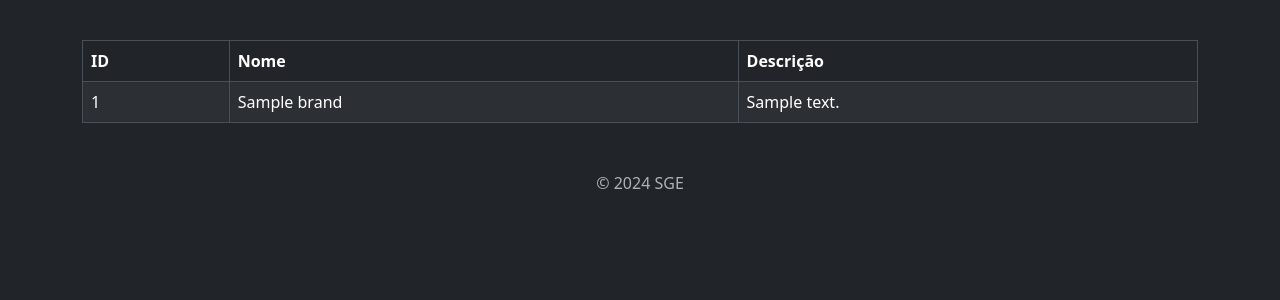
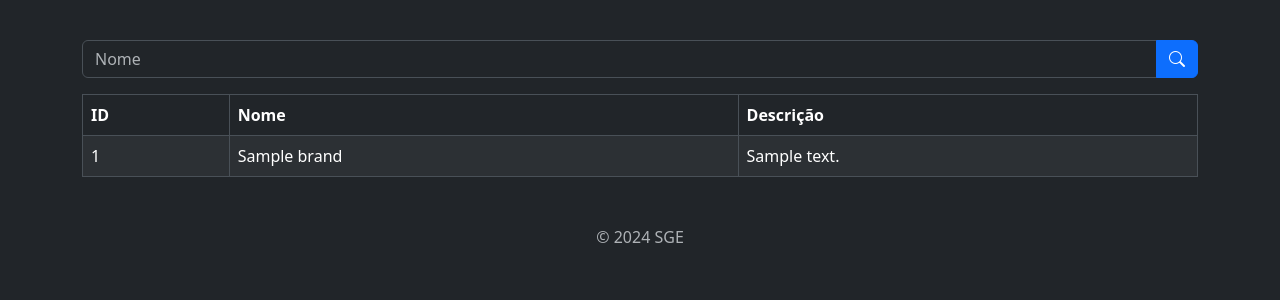
Before and after one commit to alissonwegner/SGE, a Django app: page /brands/list/ in a window 1280 px wide. Shown: the part 56-356 px from the top of the page. Run offline with Django 5.2, Linux system fonts and the light colour scheme; tables that the repository leaves empty hold one stand-in row (values such as "Sample post"); some libraries are stand-ins or nearby versions.

Commit message:
Pesquisa
pesquisa para brands

```diff
--- a/app/templates/brand_list.html
+++ b/app/templates/brand_list.html
@@ -4,6 +4,17 @@ SGE - Marcas
 {% endblock %}
 
 {% block content %}
+<div class="row mb-3">
+    <div class="'col-md-6"></div>
+    <form method="get" action="{% url 'brand_list' %}">
+        <div class="input-group">
+            <input type="text" class="form-control" name="name" placeholder="Nome" value="{{ request.GET.name}}">
+            <button type="submit" class="btn btn-primary"><i class="'bi bi-search"></i></button>
+        </div>
+    </form>
+</div>
+
+
 <div class="table-responsive">
     <table class="table table-striped table-bordered">
         <thead class="'thead-dark">
--- a/app/templates/components/_sidebar.html
+++ b/app/templates/components/_sidebar.html
@@ -23,7 +23,7 @@
             {% endif %}
             {% if perms.brands.view_brand %}
               <li>
-                <a href="#" class="nav-link px-0 align-middle">
+                <a href="{% uel 'brand_list' %}" class="nav-link px-0 align-middle">
                   <i class="bi bi-shop fs-4"></i>
                   <span class="ms-1">Marcas</span>
                 </a>
--- a/brands/views.py
+++ b/brands/views.py
@@ -14,14 +14,13 @@ class BrandListView(ListView):
     #paginate_by = 10
     #permission_required = 'brands.view_brand'
 
-    # def get_queryset(self):
-    #     queryset = super().get_queryset()
-    #     name = self.request.GET.get('name')
-
-    #     if name:
-    #         queryset = queryset.filter(name__icontains=name)
-
-    #     return queryset
+    #colocar filtro no site
+    def get_queryset(self):
+     queryset = super().get_queryset()
+     name = self.request.GET.get('name')
+     if name:
+         queryset = queryset.filter(name__icontains=name)
+     return queryset
 
 
 # class BrandCreateView(LoginRequiredMixin, PermissionRequiredMixin, CreateView):
```
